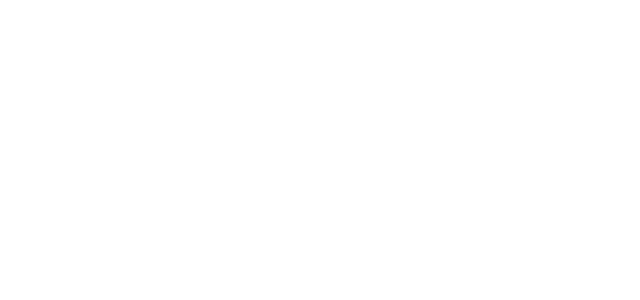
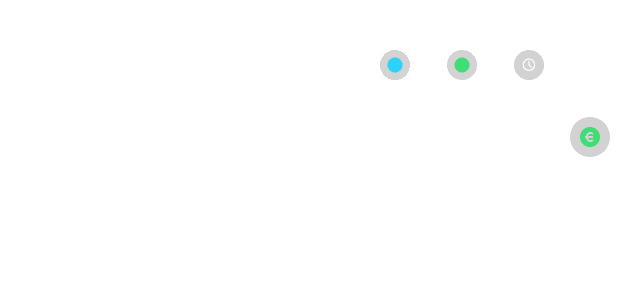
Before and after one commit to pablo-1610/ncs_core, a React (Vite) app in the folder src/web/: page / in a window 1280 px wide. Shown: the top 300 px of the page, without its empty margins (640-1280 px from the left). Built offline with nearby package versions, Linux system fonts and the light colour scheme.

Commit message:
🎨 Passes from ' to "

```diff
--- a/src/web/src/main.tsx
+++ b/src/web/src/main.tsx
@@ -1,13 +1,13 @@
-import React from 'react'
-import ReactDOM from 'react-dom/client'
-import App from './App'
-import './assets/index.css'
-import Visibility from './providers/visibility'
+import React from "react"
+import ReactDOM from "react-dom/client"
+import Visibility from "./providers/visibility"
+import HUD from "./components/HUD"
+import "./assets/index.css"
 
-ReactDOM.createRoot(document.getElementById('root')!).render(
+ReactDOM.createRoot(document.getElementById("root")!).render(
   <React.StrictMode>
     <>
-      <Visibility moduleName="core" visibleComponent={<App />} />
+      <Visibility moduleName="hud" visibleComponent={<HUD />} alwaysVisible={true} />
     </>
   </React.StrictMode>
 )
```
